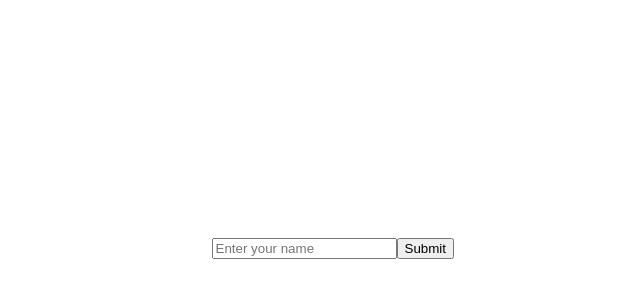
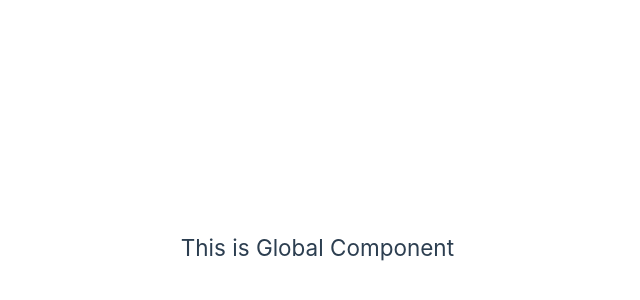
Before and after one commit to farzeen-ali/Vue-JS-Crash-Course-2025, a Vue app: page / in a window 1280 px wide. Shown: the part 152-452 px from the top of the page, without its empty margins (186-826 px from the left). Built offline with nearby package versions, Linux system fonts and the light colour scheme.

Commit message:
Local & Global Component

```diff
--- a/src/App.vue
+++ b/src/App.vue
@@ -6,7 +6,8 @@
       <!-- <ConditionalRendering /> -->
       <!-- <VFor /> -->
       <!-- <Methods /> -->
-      <EventHandling />
+      <!-- <EventHandling /> -->
+       <LocalGlobalComponents />
   </div>
 </template>
 
@@ -17,5 +18,6 @@
 // import ConditionalRendering from './components/ConditionalRendering.vue';
 // import VFor from './components/VFor.vue';
 // import Methods from './components/Methods.vue';
-import EventHandling from './components/EventHandling.vue';
+// import EventHandling from './components/EventHandling.vue';
+// import LocalGlobalComponents from './components/LocalGlobalComponents.vue';
 </script>
--- /dev/null
+++ b/src/components/LocalGlobalComponents.vue
@@ -0,0 +1,6 @@
+<template>
+  <div>
+    <!-- <h2>This is Local Component</h2> -->
+     <h2>This is Global Component</h2>
+  </div>
+</template>
```
Also changed, not shown: src/main.js (+5 -2 lines).
